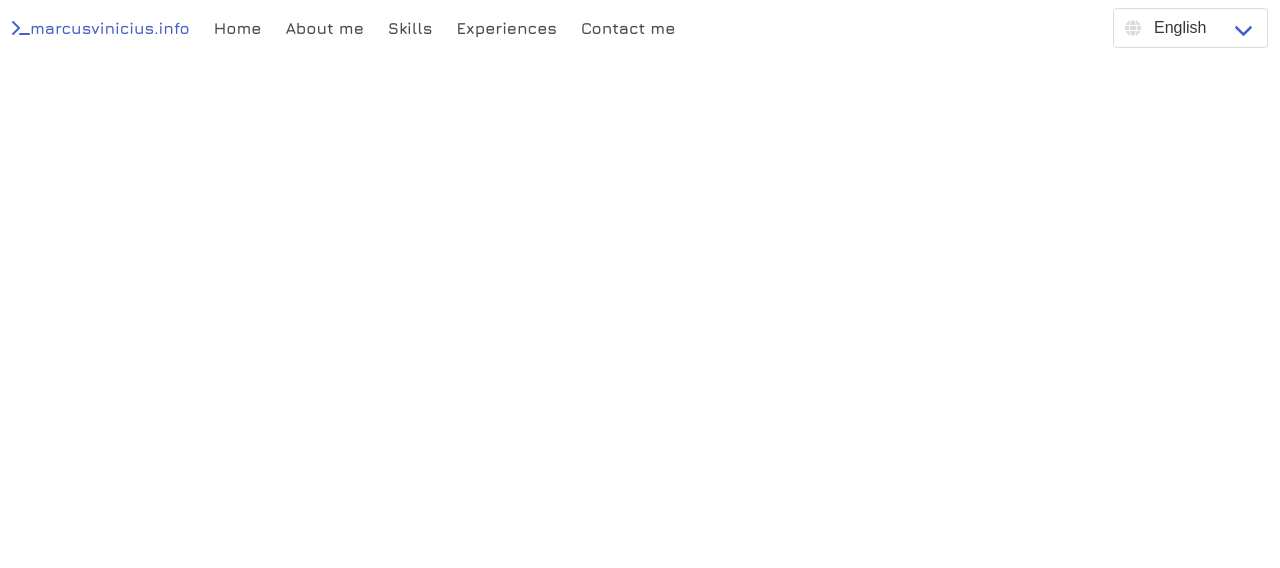
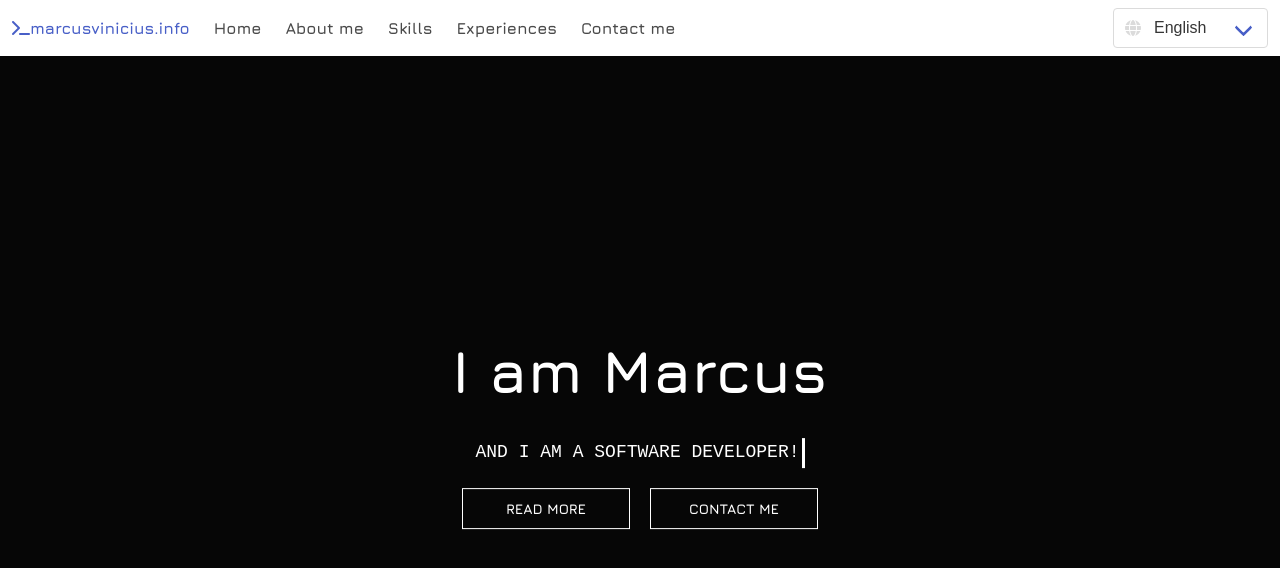
Before and after one commit to marcusvx/marcusvx.github.io, a Vue app: page / in a window 1280 px wide. Shown: the top 568 px of the page. Built offline with nearby package versions, Linux system fonts and the light colour scheme.

Commit message:
Complete navbar + Hero layout

```diff
--- a/index.html
+++ b/index.html
@@ -6,15 +6,15 @@
   <meta name="viewport" content="width=device-width, initial-scale=1.0">
   <title>Marcus V. Ximenes | Developer</title>
 
-    <meta name="description" content="Marcus Vinicius Ximenes personal website"/>
-    <meta name="keywords" content="developer, software, personal, javascript, .net, java, sql"/>
-    <meta name="author" content="template by Ahmed Beheiry, customized by Marcus V. Ximenes"/>
+  <meta name="description" content="Marcus Vinicius Ximenes personal website" />
+  <meta name="keywords" content="developer, software, personal, javascript, .net, java, sql" />
+  <meta name="author" content="template by Ahmed Beheiry, customized by Marcus V. Ximenes" />
 
-    <meta name="viewport" content="width=device-width,initial-scale=1"/>
-    <meta name="mobile-web-app-capable" content="yes"/>
-    <meta name="apple-mobile-web-app-capable" content="yes"/>
-    <link rel="apple-touch-icon" href="src/assets/icons/apple-touch-icon.png"/>
-    <link href="https://fonts.googleapis.com/css2?family=Jura:wght@400;700&display=swap" rel="stylesheet"/>
+  <meta name="viewport" content="width=device-width,initial-scale=1" />
+  <meta name="mobile-web-app-capable" content="yes" />
+  <meta name="apple-mobile-web-app-capable" content="yes" />
+  <link rel="apple-touch-icon" href="src/assets/icons/apple-touch-icon.png" />
+  <link href="https://fonts.googleapis.com/css2?family=Jura:wght@400;700&display=swap" rel="stylesheet" />
 
   <script async src="https://www.googletagmanager.com/gtag/js?id=UA-88859279-1"></script>
   <script>
@@ -24,12 +24,12 @@
       dataLayer.push(arguments);
     }
 
-        gtag('js', new Date());
+    gtag("js", new Date());
 
-        gtag('config', 'UA-88859279-1');
+    gtag("config", "UA-88859279-1");
   </script>
 </head>
-<body>
+<body class="has-navbar-fixed-top">
 <div id="app"></div>
 <script type="module" src="/src/main.js"></script>
 </body>
--- a/src/App.vue
+++ b/src/App.vue
@@ -1,11 +1,11 @@
 <script setup>
-import MainHeader from '@/components/MainHeader.vue';
+import MainHeader from '@/components/MainHeader.vue'
+import HomeHero from '@/components/HomeHero.vue'
 </script>
 
 <template>
   <MainHeader />
+  <HomeHero />
 </template>
 
-<style scoped>
-
-</style>
+<style scoped></style>
--- /dev/null
+++ b/src/components/HomeHero.vue
@@ -0,0 +1,63 @@
+<template>
+  <section id="hero" class="hero">
+    <div class="content">
+      <h1>
+        {{ $t('hero.title') }}
+      </h1>
+      <div>
+        <TypedText :text="$t('hero.subtitle')"></TypedText>
+      </div>
+      <a class="button" href="#about_me"> Read more </a>
+      <a class="button" href="#contact_me"> Contact Me </a>
+    </div>
+  </section>
+</template>
+
+<style lang="scss">
+@import '../styles/index.scss';
+@import 'bulma/sass/components/navbar';
+
+.hero {
+  @extend .has-overlay;
+  position: relative;
+  width: 100%;
+  height: calc(100vh - $navbar-height);
+  overflow: hidden;
+  background-size: cover;
+  z-index: 1;
+  background-color: $dark;
+
+  .content {
+    position: absolute;
+    width: 100%;
+    top: 50%;
+    left: 50%;
+    text-transform: uppercase;
+    transform: translate(-50%, -50%);
+    text-align: center;
+
+    .button {
+      @extend .main-btn;
+      @extend .white-btn;
+    }
+
+    div {
+      font-size: 18px;
+      margin: 10px auto;
+      color: #fff;
+    }
+
+    h1 {
+      text-transform: none;
+      color: #fff;
+      font-size: 60px;
+      display: inline-block;
+      padding: 8px 30px;
+      margin: 0;
+    }
+  }
+}
+</style>
+<script setup>
+import TypedText from '@/components/TypedText.vue'
+</script>
--- a/src/components/MainHeader.vue
+++ b/src/components/MainHeader.vue
@@ -17,7 +17,7 @@ function toggleMenu() {
 @import 'bulma/sass/elements/icon';
 </style>
 <template>
-  <nav class="navbar" role="navigation" aria-label="main navigation">
+  <nav class="navbar is-fixed-top" role="navigation" aria-label="main navigation">
     <div class="navbar-brand">
       <a href="/" class="navbar-item">
         <i class="fas fa-terminal" />
--- /dev/null
+++ b/src/components/TypedText.vue
@@ -0,0 +1,34 @@
+<script setup>
+const props = defineProps({
+  text: String
+})
+</script>
+
+<style lang="scss">
+.wrapper {
+  animation:
+    typing 2.4s steps(22),
+    blink 0.5s step-end infinite alternate;
+  white-space: nowrap;
+  overflow: hidden;
+  border-right: 3px solid;
+  font-family: monospace;
+  padding-right: 2px;
+
+  @keyframes typing {
+    from {
+      width: 0;
+    }
+  }
+
+  @keyframes blink {
+    50% {
+      border-color: transparent;
+    }
+  }
+}
+</style>
+
+<template>
+  <div class="wrapper" :style="{ width: `${props.text.length}ch` }">{{ text }}</div>
+</template>
```
Lines whose indentation alone changed are shown as unchanged.
